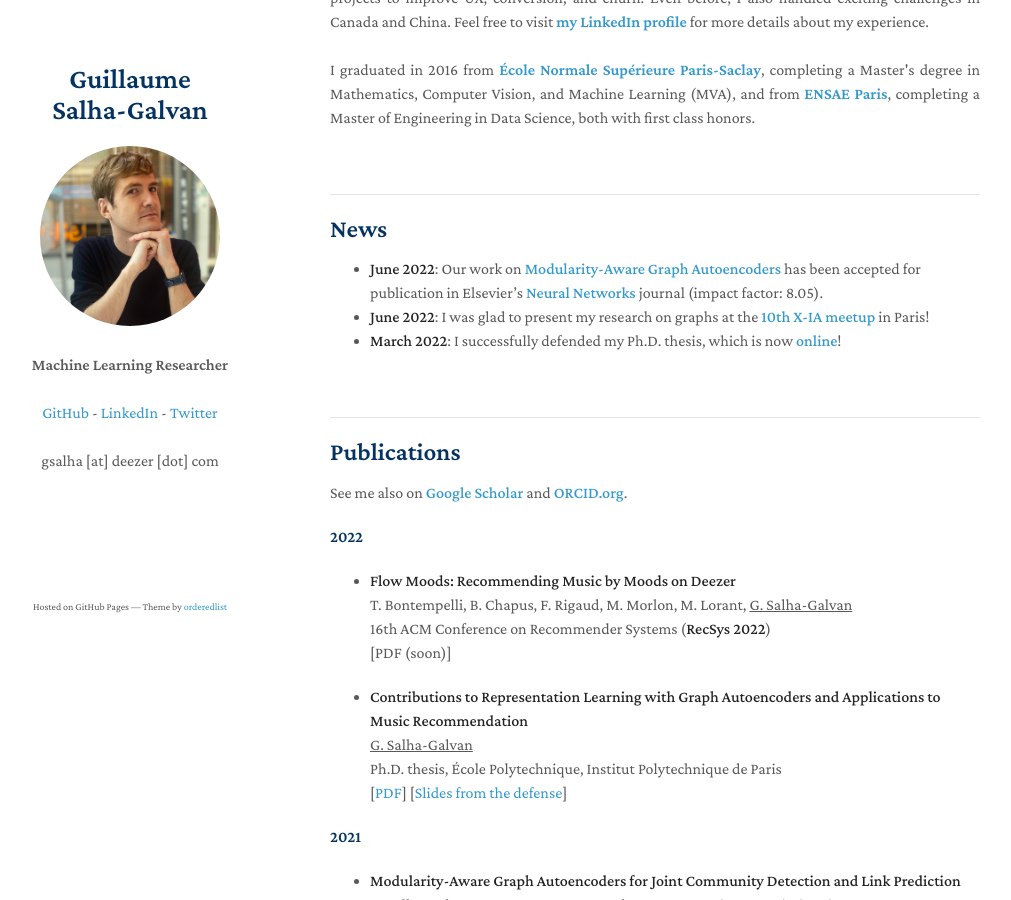
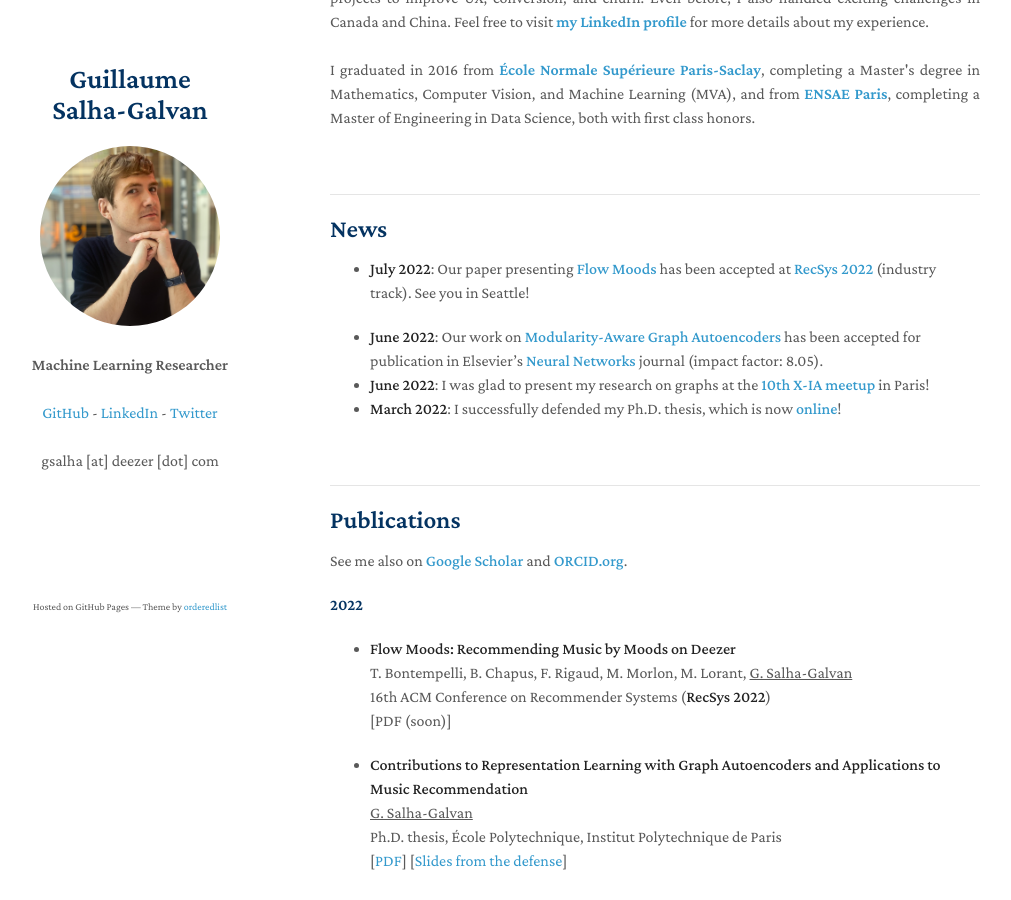
Before and after one commit to GuillaumeSalhaGalvan/GuillaumeSalhaGalvan.github.io, a Jekyll site: the page built from index.md, in a window 1280 px wide and 900 px high, scrolled down 339 px. Shown: the whole window, without its empty margins (140-1151 px from the left). Built offline with Jekyll 4.4.1, drawn with Linux system fonts in a browser that asks for light colours; our own code applies the rules of GitHub Pages for plain Markdown files; a script that is not in the unit is left out.

Commit message:
Update index.md

```diff
--- a/index.md
+++ b/index.md
@@ -14,6 +14,8 @@ I graduated in 2016 from <a href="http://math.ens-paris-saclay.fr/version-franca
 ---
 
 ## News
+
+- **July 2022**: Our paper presenting **<a href="https://www.deezer-blog.com/press/flow-moods/" target="_blank">Flow Moods</a>** has been accepted at **<a href="https://recsys.acm.org/recsys22/" target="_blank">RecSys 2022</a>** (industry track). See you in Seattle!
 
 - **June 2022**: Our work on **<a href="https://arxiv.org/pdf/2202.00961.pdf" target="_blank">Modularity-Aware Graph Autoencoders</a>** has been accepted for publication in Elsevier's **<a href="https://www.journals.elsevier.com/neural-networks" target="_blank">Neural Networks</a>** journal (impact factor: 8.05).
 - **June 2022**: I was glad to present my research on graphs at the **<a href="https://twitter.com/researchdeezer/status/1534884094462640128" target="_blank">10th X-IA meetup</a>** in Paris!
```
